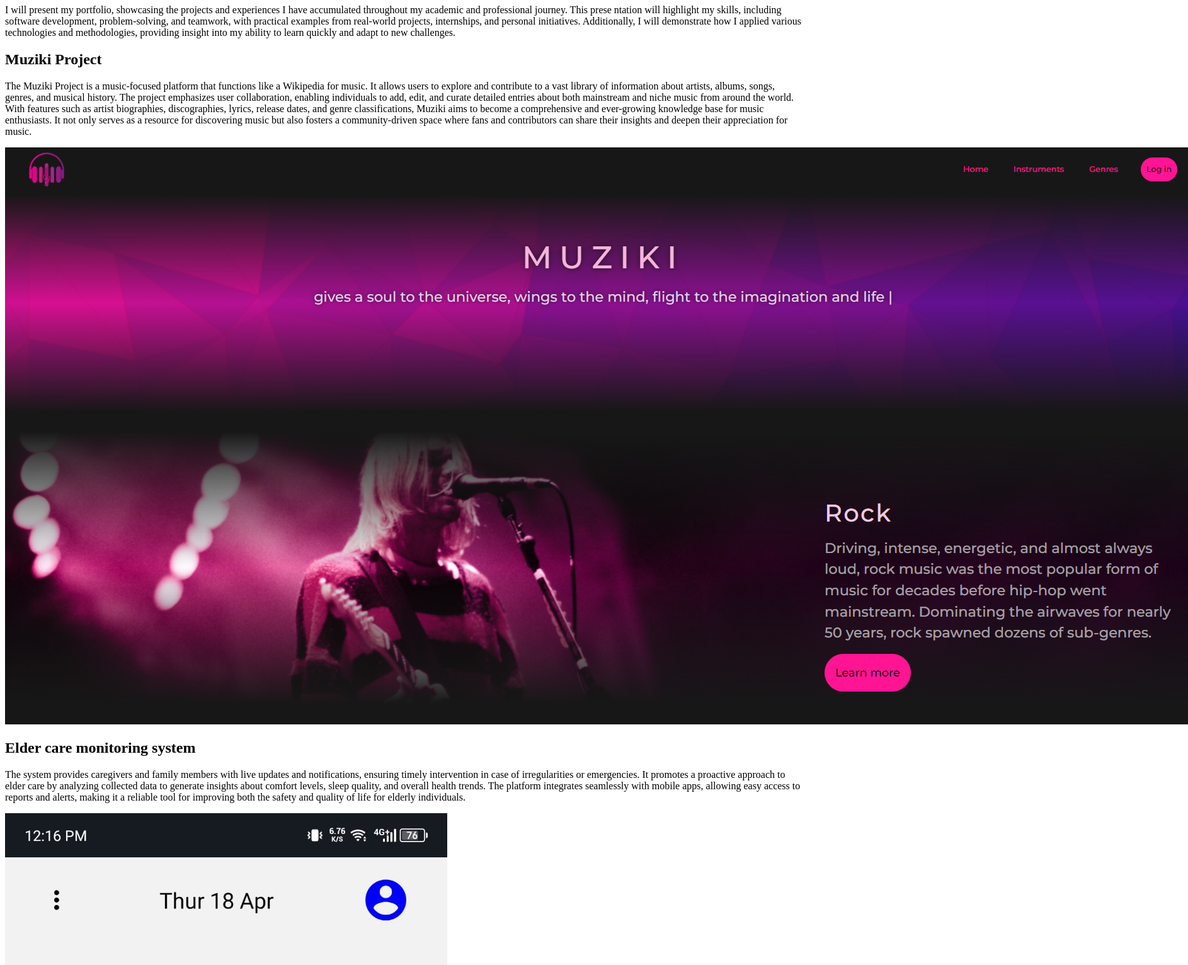
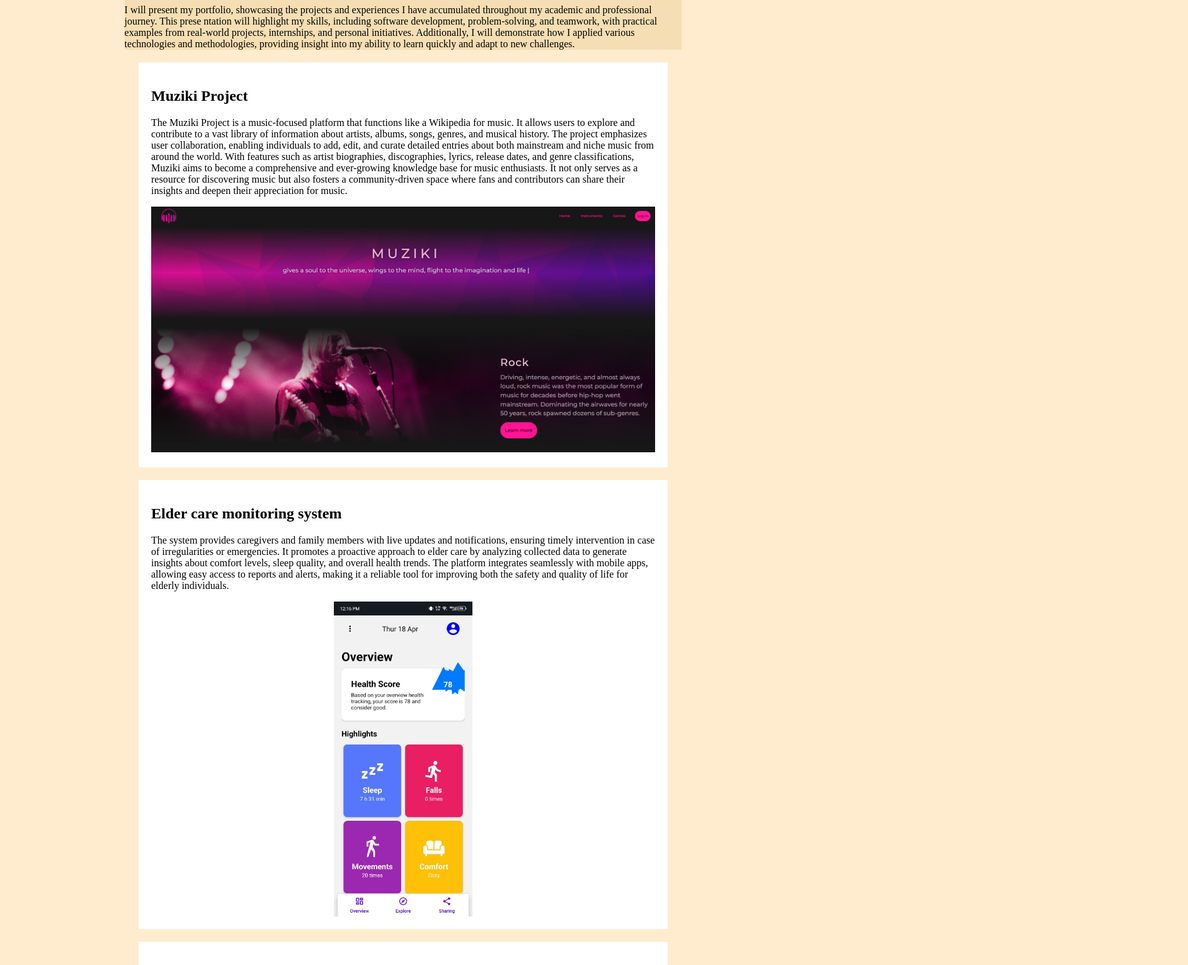
Before and after one commit to NinjaBoomlb/Assignment-1, a plain HTML site: page index.html in a window 1280 px wide. Shown: the part 73-1605 px from the top of the page at 63% size, 1886 px wide, since content can reach past the window. Drawn offline with Linux system fonts and the light colour scheme.

Commit message:
fixed some styling: added body styling for color and font. fixed the images and added some colors to the sections

```diff
--- a/index.html
+++ b/index.html
@@ -19,8 +19,8 @@
         challenges.
       </p>
     </header>
-    <sections
-      ><h2>Muziki Project</h2>
+    <section class="project">
+      <h2>Muziki Project</h2>
       <p>
         The Muziki Project is a music-focused platform that functions like a
         Wikipedia for music. It allows users to explore and contribute to a vast
@@ -35,10 +35,10 @@
         fans and contributors can share their insights and deepen their
         appreciation for music.
       </p>
-      <img src="./images/muziki.png" alt="" />
-    </sections>
-    <sections
-      ><h2>Elder care monitoring system</h2>
+      <img src="./images/muziki.png" />
+    </section>
+    <section class="project">
+      <h2>Elder care monitoring system</h2>
       <p>
         The system provides caregivers and family members with live updates and
         notifications, ensuring timely intervention in case of irregularities or
@@ -49,10 +49,10 @@
         reliable tool for improving both the safety and quality of life for
         elderly individuals.
       </p>
-      <img src="./images/elder.jpg" alt=""
-    /></sections>
-    <sections
-      ><h2>Woocommerce Project</h2>
+      <img src="./images/elder.jpg" class="vertical-image" />
+    </section>
+    <section class="project">
+      <h2>Woocommerce Project</h2>
       <p>
         A WooCommerce with Bidding Services and Admin Panel platform is an
         e-commerce solution that combines the traditional WooCommerce store
@@ -62,8 +62,8 @@
         experience, enhancing user engagement through live bidding and
         competitive pricing.
       </p>
-      <img src="./images/woo.jpg" alt=""
-    /></sections>
+      <img src="./images/woo.jpg" />
+    </section>
     <footer class="footer-container">
       <p>©Copyrights reserved</p>
       <div>
--- a/styles/style.css
+++ b/styles/style.css
@@ -1,5 +1,23 @@
+body {
+  font-family: "Poppins" sans-serif;
+  background-color: blanchedalmond;
+}
+
+header {
+  background-color: wheat;
+  width: 70%;
+  margin: 0 auto;
+}
+
 .text {
   font-size: 200px;
+}
+
+.project {
+  background-color: #fff;
+  padding: 20px;
+  margin: 20px auto;
+  width: 800px;
 }
 
 .footer-container {
@@ -12,3 +30,14 @@
 .link {
   display: block;
 }
+
+img {
+  width: 100%;
+}
+
+.vertical-image {
+  width: max-content;
+  height: 500px;
+  margin: 0 auto;
+  display: block;
+}
```
